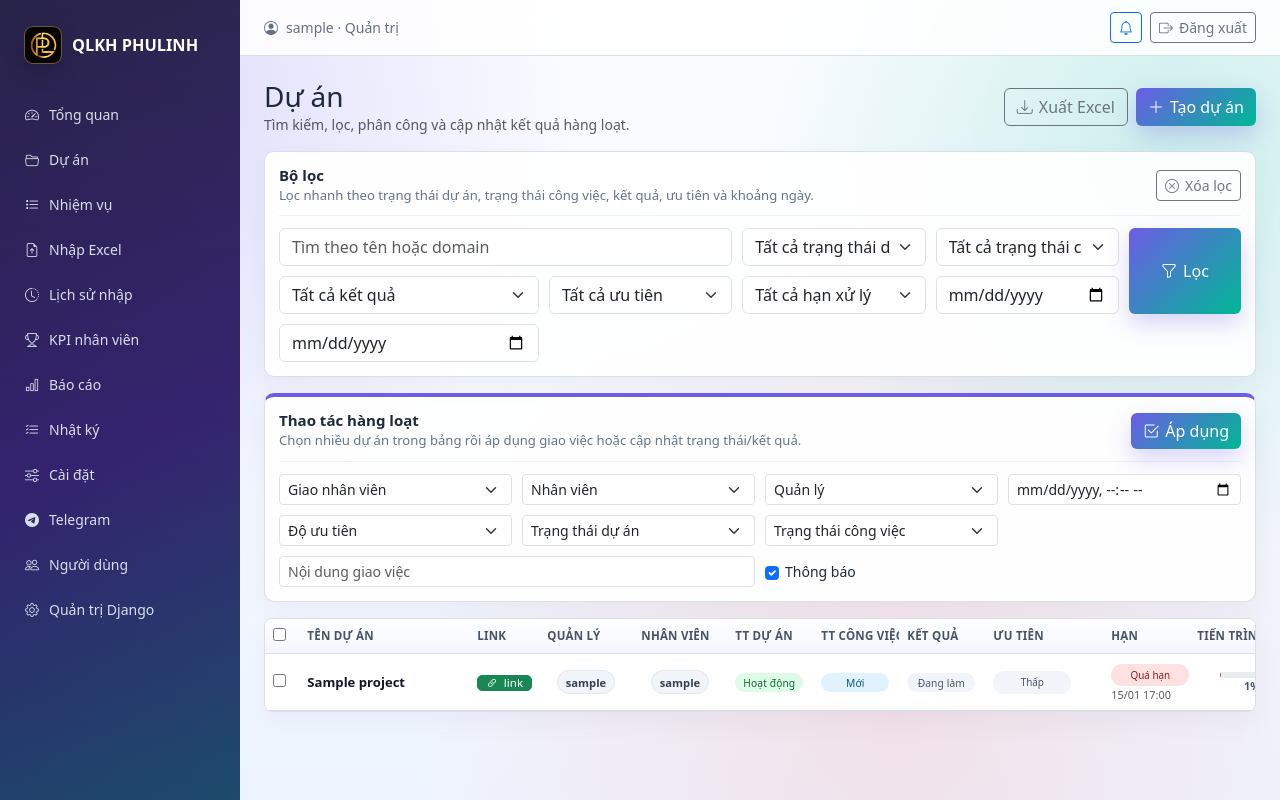
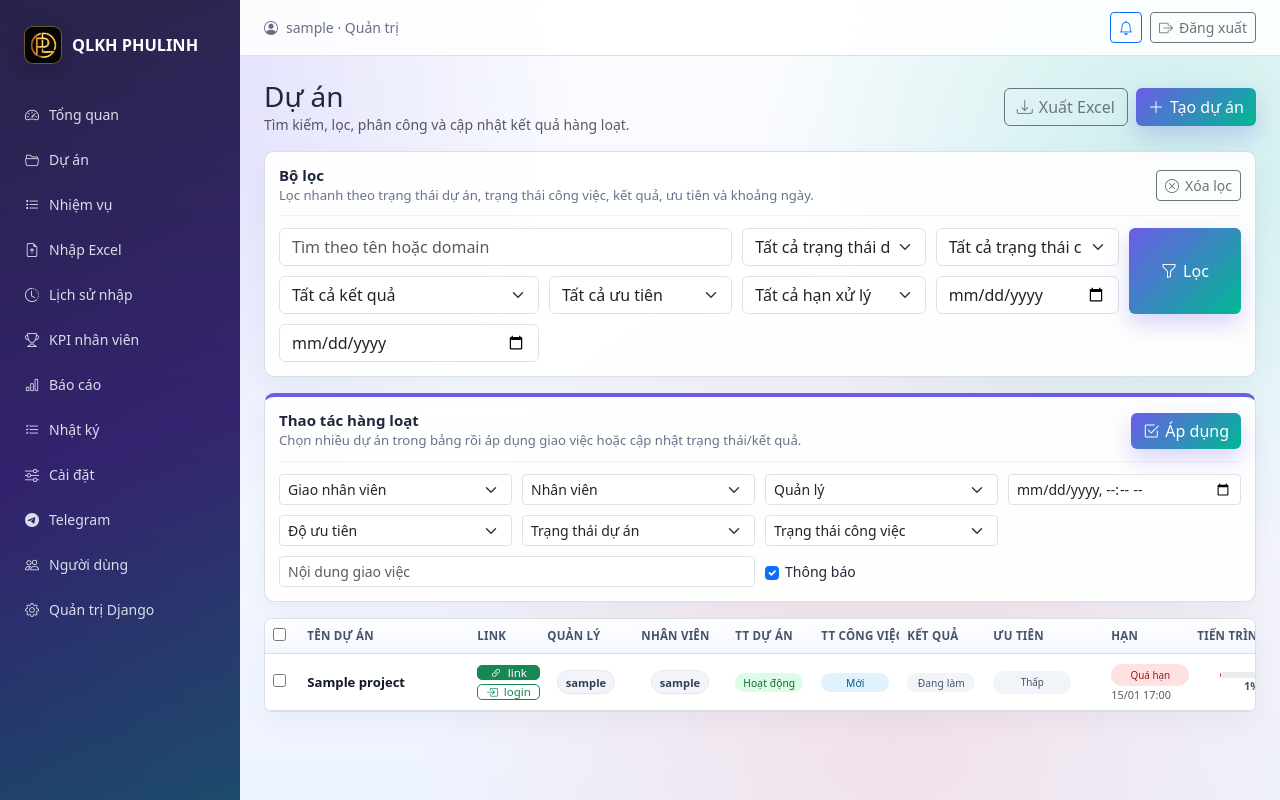
Before and after one commit to Qliti92/QLDANinhMMO, a Django app: page /projects/ in a window 1280 px wide. Run offline with Django 5.2, Linux system fonts and the light colour scheme; a user stored in the database is signed in; tables that the repository leaves empty hold one stand-in row (values such as "Sample post"); data that the repository does not hold is empty; some libraries are stand-ins or nearby versions.

Commit message:
Add task managers and login links

```diff
--- a/templates/workflow/project_list.html
+++ b/templates/workflow/project_list.html
@@ -118,11 +118,18 @@
           <td class="project-name-cell">
             <a href="{{ project.get_absolute_url }}" title="{{ project.project_name }}">{{ project.project_name|truncatechars:28 }}</a>
           </td>
-          <td>
+          <td class="project-link-cell">
             {% if project.registration_success_link %}
-              <a class="btn btn-sm btn-success py-0 px-2" href="{{ project.registration_success_link }}" target="_blank" rel="noopener">
-                <i class="bi bi-link-45deg"></i> link
-              </a>
+              <div class="d-grid gap-1">
+                <a class="btn btn-sm btn-success py-0 px-2" href="{{ project.registration_success_link }}" target="_blank" rel="noopener">
+                  <i class="bi bi-link-45deg"></i> link
+                </a>
+                {% if project.login_link %}
+                  <a class="btn btn-sm btn-outline-success py-0 px-2" href="{{ project.login_link }}" target="_blank" rel="noopener">
+                    <i class="bi bi-box-arrow-in-right"></i> login
+                  </a>
+                {% endif %}
+              </div>
             {% else %}
               <span class="text-muted">-</span>
             {% endif %}
--- a/templates/workflow/task_detail.html
+++ b/templates/workflow/task_detail.html
@@ -19,6 +19,7 @@
 </div>
 
 <div class="detail-grid mb-4">
+  <div><strong>Quản lý</strong><span>{{ task.manager|default:"-" }}</span></div>
   <div><strong>Trạng thái</strong><span class="badge {{ task.status|status_badge }}">{{ task.status|status_label }}</span></div>
   <div><strong>Ưu tiên</strong><span class="{{ task.priority|priority_badge }}">{{ task.priority|priority_label }}</span></div>
   <div><strong>Deadline</strong><span class="{{ task|deadline_badge }}">{{ task|deadline_label }}</span><span>{{ task.deadline_at|date:"d/m/Y H:i"|default:"-" }}</span></div>
--- a/templates/workflow/task_list.html
+++ b/templates/workflow/task_list.html
@@ -52,7 +52,7 @@
   <table class="table table-hover align-middle task-table {% if request.user.can_manage_projects %}task-table-admin{% else %}task-table-staff{% endif %}">
     <thead>
       <tr>
-        <th>Tiêu đề</th><th>Nhân viên</th><th>Trạng thái</th><th>Ưu tiên</th><th>Deadline</th><th>Tiến độ</th><th>File</th><th></th>
+        <th>Tiêu đề</th><th>Quản lý</th><th>Nhân viên</th><th>Trạng thái</th><th>Ưu tiên</th><th>Deadline</th><th>Tiến độ</th><th>File</th><th></th>
       </tr>
     </thead>
     <tbody>
@@ -62,6 +62,7 @@
           <a class="fw-semibold text-decoration-none" href="{{ task.get_absolute_url }}">{{ task.title }}</a>
           <div class="small text-muted">{{ task.description|truncatechars:80 }}</div>
         </td>
+        <td class="task-user-cell">{{ task.manager|default:"-" }}</td>
         <td class="task-user-cell">{{ task.assignee }}</td>
         <td><span class="badge {{ task.status|status_badge }}">{{ task.status|status_label }}</span></td>
         <td><span class="{{ task.priority|priority_badge }}">{{ task.priority|priority_label }}</span></td>
@@ -76,7 +77,7 @@
         <td class="task-actions-cell"><a class="btn btn-sm btn-outline-primary" href="{{ task.get_absolute_url }}"><i class="bi bi-eye"></i> Xem</a></td>
       </tr>
     {% empty %}
-      <tr><td colspan="8" class="text-muted">Chưa có nhiệm vụ phù hợp.</td></tr>
+      <tr><td colspan="9" class="text-muted">Chưa có nhiệm vụ phù hợp.</td></tr>
     {% endfor %}
     </tbody>
   </table>
--- a/workflow/admin.py
+++ b/workflow/admin.py
@@ -73,8 +73,8 @@ class TaskAttachmentInline(admin.TabularInline):
 
 @admin.register(Task)
 class TaskAdmin(admin.ModelAdmin):
-    list_display = ("title", "assignee", "assigned_by", "status", "priority", "deadline_at", "created_at")
-    list_filter = ("status", "priority", "assignee", "assigned_by")
+    list_display = ("title", "manager", "assignee", "assigned_by", "status", "priority", "deadline_at", "created_at")
+    list_filter = ("manager", "status", "priority", "assignee", "assigned_by")
     search_fields = ("title", "description", "assignee__username")
     readonly_fields = ("created_at", "updated_at", "completed_at")
     inlines = [TaskAttachmentInline]
--- a/workflow/forms.py
+++ b/workflow/forms.py
@@ -383,6 +383,12 @@ class ProgressUpdateForm(forms.ModelForm):
         widget=forms.URLInput(attrs={"placeholder": "https://example.com/..."}),
     )
 
+    login_link = forms.CharField(
+        label="Link đăng nhập",
+        required=False,
+        widget=forms.URLInput(attrs={"placeholder": "https://example.com/login"}),
+    )
+
     class Meta:
         model = ProjectProgress
         fields = ["blocker_note"]
@@ -404,6 +410,7 @@ class ProgressUpdateForm(forms.ModelForm):
             cleaned["progress_percent"] = self.STAGE_PROGRESS[stage]
             cleaned["status_note"] = dict(self.STAGE_CHOICES)[stage]
         link = (cleaned.get("registration_success_link") or "").strip()
+        login_link = (cleaned.get("login_link") or "").strip()
         if stage == "REGISTERED_SUCCESS":
             if not link:
                 self.add_error("registration_success_link", "Vui lòng nhập link khi cập nhật ĐK Thành Công.")
@@ -416,8 +423,20 @@ class ProgressUpdateForm(forms.ModelForm):
                     self.add_error("registration_success_link", "Link không hợp lệ.")
                 else:
                     cleaned["registration_success_link"] = link
+            if not login_link:
+                self.add_error("login_link", "Vui lòng nhập link đăng nhập khi cập nhật ĐK Thành Công.")
+            else:
+                if "://" not in login_link:
+                    login_link = f"https://{login_link}"
+                try:
+                    URLValidator()(login_link)
+                except DjangoValidationError:
+                    self.add_error("login_link", "Link đăng nhập không hợp lệ.")
+                else:
+                    cleaned["login_link"] = login_link
         else:
             cleaned["registration_success_link"] = ""
+            cleaned["login_link"] = ""
         return cleaned
 
     def clean_progress_percent(self):
@@ -439,10 +458,11 @@ class TaskForm(forms.ModelForm):
 
     class Meta:
         model = Task
-        fields = ["title", "description", "assignee", "priority", "deadline_at", "status"]
+        fields = ["title", "description", "manager", "assignee", "priority", "deadline_at", "status"]
         labels = {
             "title": "Tiêu đề nhiệm vụ",
             "description": "Mô tả",
+            "manager": "Quản lý phụ trách",
             "assignee": "Nhân viên nhận",
             "priority": "Độ ưu tiên",
             "deadline_at": "Deadline",
@@ -456,7 +476,10 @@ class TaskForm(forms.ModelForm):
     def __init__(self, *args, **kwargs):
         user = kwargs.pop("user", None)
         super().__init__(*args, **kwargs)
+        self.fields["manager"].queryset = manager_queryset()
         self.fields["assignee"].queryset = staff_queryset_for(user)
+        if user and user.is_manager_role:
+            self.fields.pop("manager")
         apply_bootstrap(self)
 
 
--- a/workflow/models.py
+++ b/workflow/models.py
@@ -106,6 +106,7 @@ class Project(models.Model):
     priority = models.CharField(max_length=20, choices=Priority.choices, default=Priority.NORMAL)
     deadline_at = models.DateTimeField(null=True, blank=True)
     registration_success_link = models.URLField(blank=True, max_length=1000)
+    login_link = models.URLField(blank=True, max_length=1000)
     note = models.TextField(blank=True)
     current_employee = models.ForeignKey(
         settings.AUTH_USER_MODEL,
@@ -359,6 +360,13 @@ class Task(models.Model):
         on_delete=models.PROTECT,
         related_name="assigned_tasks",
     )
+    manager = models.ForeignKey(
+        settings.AUTH_USER_MODEL,
+        on_delete=models.SET_NULL,
+        null=True,
+        blank=True,
+        related_name="managed_tasks",
+    )
     assigned_by = models.ForeignKey(
         settings.AUTH_USER_MODEL,
         on_delete=models.PROTECT,
@@ -378,6 +386,7 @@ class Task(models.Model):
         ordering = ["-created_at"]
         indexes = [
             models.Index(fields=["assignee"], name="wf_tk_assignee_idx"),
+            models.Index(fields=["manager"], name="wf_tk_manager_idx"),
             models.Index(fields=["assigned_by"], name="wf_tk_assigned_by_idx"),
             models.Index(fields=["status"], name="wf_tk_status_idx"),
             models.Index(fields=["priority"], name="wf_tk_priority_idx"),
--- a/workflow/repositories.py
+++ b/workflow/repositories.py
@@ -64,13 +64,13 @@ class ProjectRepository:
 class TaskRepository:
     @staticmethod
     def visible_to(user) -> QuerySet[Task]:
-        qs = Task.objects.active().select_related("assignee", "assigned_by")
+        qs = Task.objects.active().select_related("assignee", "assigned_by", "manager")
         if not user.is_authenticated:
             return qs.none()
         if user.is_admin_role:
             return qs
         if user.is_manager_role:
-            return qs.filter(Q(assigned_by=user) | Q(assignee__manager=user)).distinct()
+            return qs.filter(Q(manager=user) | Q(assigned_by=user) | Q(assignee__manager=user)).distinct()
         return qs.filter(assignee=user)
 
     @staticmethod
--- a/workflow/views.py
+++ b/workflow/views.py
@@ -446,6 +446,7 @@ class ProjectProgressUpdateView(LoginRequiredMixin, View):
             form.cleaned_data.get("blocker_note") or "",
             request=request,
             registration_success_link=form.cleaned_data.get("registration_success_link") or "",
+            login_link=form.cleaned_data.get("login_link") or "",
         )
         messages.success(request, "Đã cập nhật tiến trình.")
         return redirect(project.get_absolute_url())
```
Also changed, not shown: templates/workflow/dashboard.html (+10 -3 lines), templates/workflow/project_detail.html (+8 -1 lines), workflow/services.py (+12 -3 lines), workflow/tests.py (+11 -1 lines), workflow/migrations/0011_project_login_link_task_manager.py (added).
